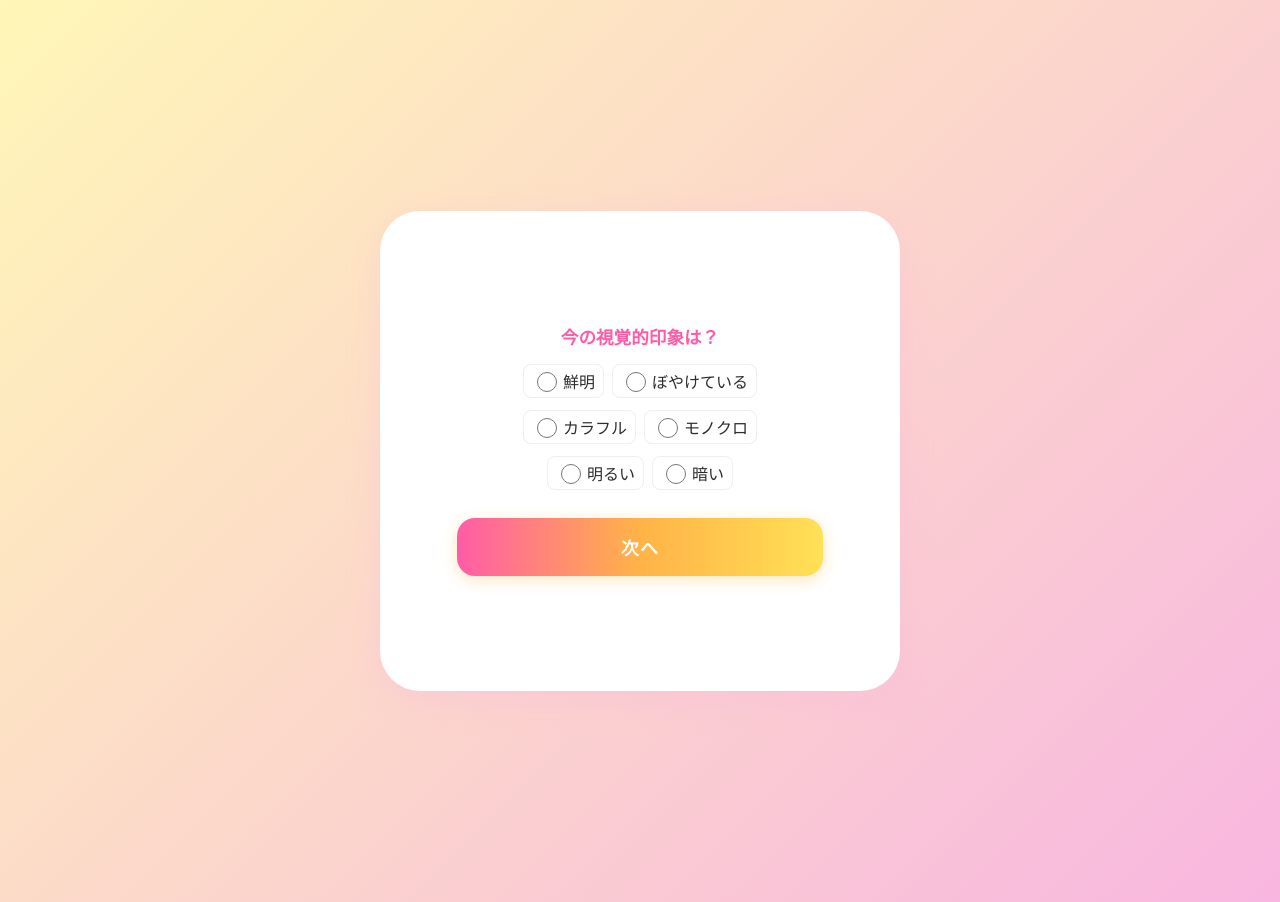
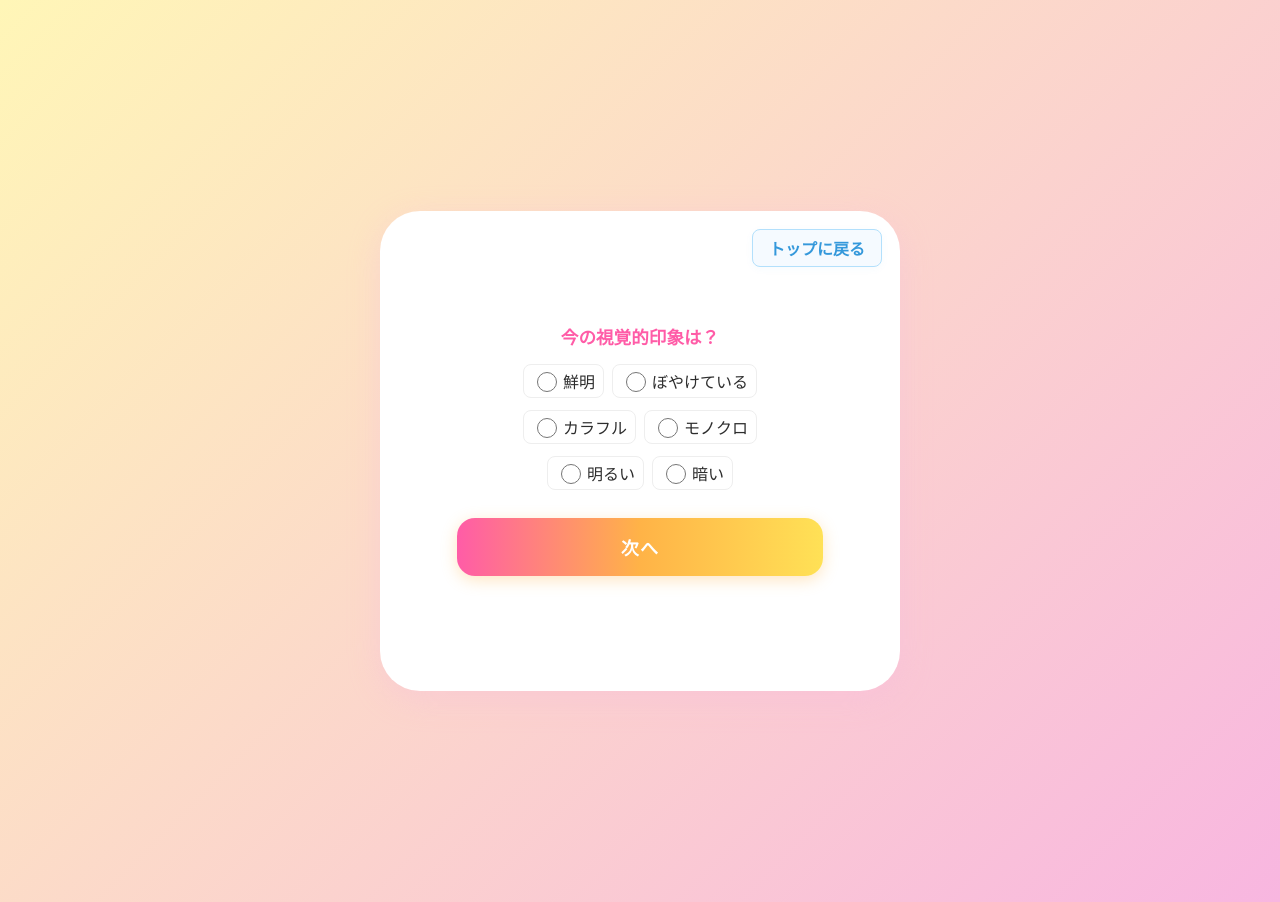
Before and after one commit to k33-dev/irozora-app, a React (Create React App) app: page / in a window 1280 px wide. Both pictures are taken after a click on the button "あなたの今日の色を診断する". Built offline with nearby package versions, Linux system fonts and the light colour scheme; no server answers.

Commit message:
タイトルの位置を上に調整

```diff
--- a/src/App.tsx
+++ b/src/App.tsx
@@ -438,7 +438,7 @@ const App: React.FC = () => {
       flexDirection: 'column',
       alignItems: 'center',
       justifyContent: 'center',
-      fontFamily: "'M PLUS Rounded 1c', 'Zen Maru Gothic', 'Meiryo', sans-serif",
+      fontFamily: "'Yusei Magic', 'M PLUS Rounded 1c', 'Zen Maru Gothic', 'Meiryo', sans-serif",
       padding: '4vw 0',
     }}>
       <div style={{
@@ -462,13 +462,13 @@ const App: React.FC = () => {
         {step === 0 && (
           <>
             <div style={{
-              fontFamily: "'M PLUS Rounded 1c', 'Zen Maru Gothic', 'Meiryo', sans-serif",
+              fontFamily: "'Yusei Magic', 'M PLUS Rounded 1c', 'Zen Maru Gothic', 'Meiryo', sans-serif",
               fontWeight: 900,
               fontSize: 48,
               color: '#ff5ca7',
               letterSpacing: 3,
-              marginBottom: 48,
-              marginTop: 0,
+              marginBottom: 32,
+              marginTop: 20,
               textShadow: '0 2px 8px #6decb9',
             }}>いろぞら診断</div>
             <button onClick={handleStart} style={{
@@ -476,11 +476,11 @@ const App: React.FC = () => {
               color: '#fff',
               border: 'none',
               borderRadius: 32,
-              padding: '28px 0',
-              fontSize: 28,
+              padding: '22px 40px',
+              fontSize: 24,
               fontWeight: 800,
-              width: '100%',
-              maxWidth: 420,
+              width: 'fit-content',
+              maxWidth: '100%',
               minWidth: 220,
               boxShadow: '0 8px 32px #ff5ca799',
               cursor: 'pointer',
@@ -490,9 +490,12 @@ const App: React.FC = () => {
               transform: 'none',
               transition: 'background 0.3s, transform 0.15s, box-shadow 0.15s',
               letterSpacing: 1.2,
-              whiteSpace: 'nowrap',
+              whiteSpace: 'normal',
               display: 'block',
               margin: '0 auto',
+              overflow: 'hidden',
+              textAlign: 'center',
+              wordBreak: 'break-word',
             }}
             onMouseDown={e => e.currentTarget.style.transform = 'scale(0.97)'}
             onMouseUp={e => e.currentTarget.style.transform = 'scale(1)'}
@@ -638,6 +641,27 @@ const App: React.FC = () => {
               {current === questions.length - 1 ? (loading ? '診断中...' : '診断結果を見る') : '次へ'}
             </button>
             {error && <div style={{ color: 'red', marginTop: 16 }}>{error}</div>}
+            {/* 質問中は右上にトップへ戻るボタン */}
+            <button onClick={handleRestart} style={{
+              position: 'absolute',
+              top: 18,
+              right: 18,
+              background: '#f5faff',
+              color: '#3498db',
+              border: '1.5px solid #b3e0fc',
+              borderRadius: 8,
+              padding: '6px 16px',
+              fontSize: 16,
+              fontWeight: 600,
+              cursor: 'pointer',
+              boxShadow: '0 2px 8px rgba(52,152,219,0.04)',
+              transition: 'background 0.2s, color 0.2s, transform 0.1s',
+              zIndex: 2,
+            }}
+            onMouseDown={e => e.currentTarget.style.transform = 'scale(0.96)'}
+            onMouseUp={e => e.currentTarget.style.transform = 'scale(1)'}
+            onMouseLeave={e => e.currentTarget.style.transform = 'scale(1)'}
+            >トップに戻る</button>
           </>
         )}
         {step === 2 && (
```
